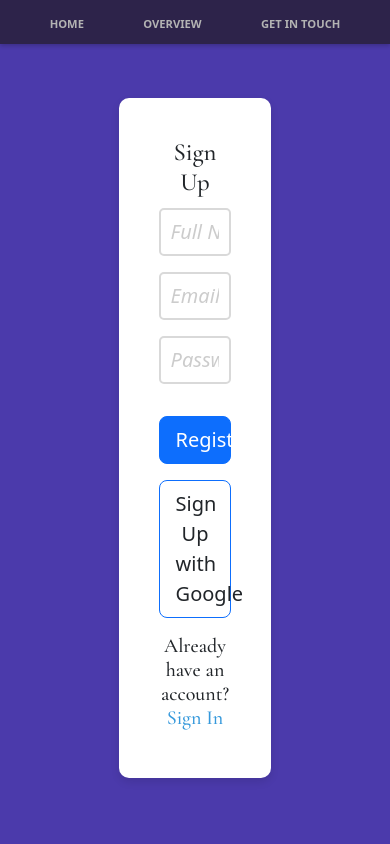
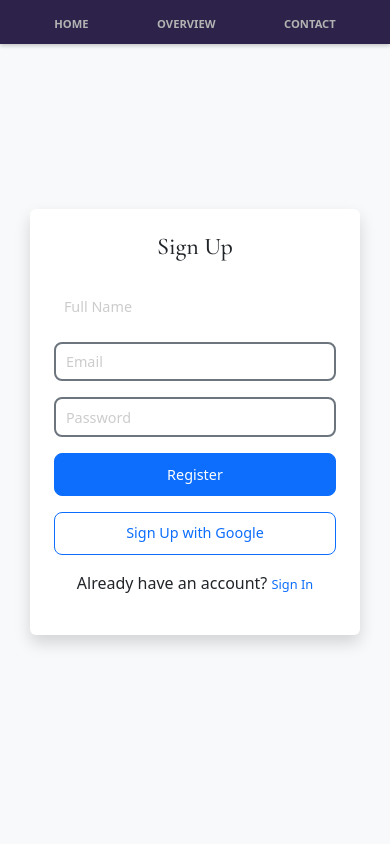
Before and after one commit to OLAKAFI/ProjectDiscovery, a React (Create React App) app: page / in a window 390 px wide. Both pictures are taken after a click on the element "Sign Up". Shown: the top 844 px of the page. Built offline with nearby package versions, Linux system fonts and the light colour scheme.

Commit message:
mobiling styling fix

```diff
--- a/src/Components/FullReportPage.js
+++ b/src/Components/FullReportPage.js
@@ -70,7 +70,7 @@ function FullReportPage() {
         <div id='wrapper'>
           <Row className='know-you-container'>
             <h2 className='my-4 text-center text-white  display-4'>Results</h2>
-            <Col  className=" ">
+            <Col  className=" pb-5">
 
                 <Form formData={formData} setFormData={setFormData} onCalculate={calculateAll} results={results} />
                 {Object.keys(results).length === 0 ? (
--- a/src/Components/SideBar/SideBar.js
+++ b/src/Components/SideBar/SideBar.js
@@ -30,17 +30,17 @@ function SideBar({ isSignedIn, handleSignOut }) {
                         </li>
                         {isSignedIn && (
                             <li>
-                                <NavLink to="/details-page">Discover Me</NavLink>
+                                <NavLink to="/details-page">Discovery</NavLink>
                             </li>
                         )}
                         <li>
-                                <NavLink to="/get-in-touch">Get in touch</NavLink>
+                                <NavLink to="/get-in-touch">Contact</NavLink>
                         </li>
 
                         {isSignedIn && (
                             <li>
                                 <NavLink to="/signout" onClick={handleSignOut}>
-                                    Sign Out
+                                    Close
                                 </NavLink>
                             </li>
                         )}
--- a/src/Components/SignInSignUpPage.js
+++ b/src/Components/SignInSignUpPage.js
@@ -1,15 +1,14 @@
 import React, { useState } from "react";
-import { Form, Button, Row } from "react-bootstrap";
+import { Form, Button, Row, Col, Container } from "react-bootstrap";
 import { useNavigate } from "react-router-dom";
 import { auth } from "./firebaseConfig"; // Firebase config file
 import {
   createUserWithEmailAndPassword,
   signInWithEmailAndPassword,
-  // signOut,
   GoogleAuthProvider,
   signInWithPopup,
 } from "firebase/auth";
-import "./register.css"; // Import custom CSS for styling if needed
+import "./register.css"; // Import custom CSS for additional styling
 
 function SignInSignUpPage({ setIsSignedIn }) {
   const [isSignUp, setIsSignUp] = useState(false); // Toggles between sign-in and sign-up
@@ -21,27 +20,17 @@ function SignInSignUpPage({ setIsSignedIn }) {
     e.preventDefault();
     try {
       if (isSignUp) {
-        // Handle user registration
-        const userCredential = await createUserWithEmailAndPassword(
-          auth,
-          email,
-          password
-        );
+        const userCredential = await createUserWithEmailAndPassword(auth, email, password);
         console.log("User signed up:", userCredential.user);
       } else {
-        // Handle user login
-        const userCredential = await signInWithEmailAndPassword(
-          auth,
-          email,
-          password
-        );
+        const userCredential = await signInWithEmailAndPassword(auth, email, password);
         console.log("User signed in:", userCredential.user);
       }
-      setIsSignedIn(true); // Set signed-in state
-      navigate("/intro", { replace: true }); // Navigate to the welcome page
+      setIsSignedIn(true);
+      navigate("/intro", { replace: true });
     } catch (error) {
       console.error("Authentication error:", error.message);
-      alert(error.message); // Show error to the user
+      alert(error.message);
     }
   };
 
@@ -50,80 +39,75 @@ function SignInSignUpPage({ setIsSignedIn }) {
     try {
       const result = await signInWithPopup(auth, provider);
       console.log("Google Sign-In successful:", result.user);
-      setIsSignedIn(true); // Set signed-in state
-      navigate("/intro", { replace: true }); // Navigate to the welcome page
+      setIsSignedIn(true);
+      navigate("/intro", { replace: true });
     } catch (error) {
       console.error("Google Sign-In error:", error.message);
-      alert(error.message); // Show error to the user
+      alert(error.message);
     }
   };
 
   return (
-    <div id="wrapper">
-      <section id="register" className="know-you-container">
-        <Row className="vh-100 justify-content-center align-items-center">
-          <div className="auth-container text-dark">
-            <h2>{isSignUp ? "Sign Up" : "Sign In"}</h2>
+    <Container fluid className="vh-100 d-flex align-items-center justify-content-center bg-light">
+      <Row className="w-100 justify-content-center">
+        <Col xs={12} sm={10} md={6} lg={4} className="auth-container p-4 shadow bg-white rounded">
+          <h2 className="text-center mb-4">{isSignUp ? "Sign Up" : "Sign In"}</h2>
           <Form onSubmit={handleFormSubmit}>
             {isSignUp && (
-                <Form.Group controlId="formFullName">
+              <Form.Group controlId="formFullName" className="mb-3">
                 <Form.Control
                   type="text"
                   placeholder="Full Name"
-                    size="lg"
-                    className="form-control-lg input-field text-dark"
+                  className="form-control-lg"
                   required
                 />
               </Form.Group>
             )}
-              <Form.Group controlId="formEmail" className="my-3">
+            <Form.Group controlId="formEmail" className="mb-3">
               <Form.Control
                 type="email"
                 placeholder="Email"
-                  size="lg"
-                  className="form-control-lg input-field text-dark"
+                className="form-control-lg border border-2  border-secondary text-dark"
                 value={email}
                 onChange={(e) => setEmail(e.target.value)}
                 required
               />
             </Form.Group>
-              <Form.Group controlId="formPassword" className="my-3">
+            <Form.Group controlId="formPassword" className="mb-3">
               <Form.Control
                 type="password"
                 placeholder="Password"
-                  size="lg"
-                  className="form-control-lg input-field text-dark"
+                className="form-control-lg border border-2  border-secondary text-dark"
                 value={password}
                 onChange={(e) => setPassword(e.target.value)}
                 required
               />
             </Form.Group>
-              <Button type="submit" size="lg" variant="primary" className="my-3 w-100">
+            <Button type="submit" size="lg" variant="primary" className="w-100 mb-3">
               {isSignUp ? "Register" : "Log In"}
             </Button>
           </Form>
           <Button
             onClick={handleGoogleSignIn}
             size="lg"
-              variant="white"
-              className="mb-3 border border-1 border-primary w-100"
+            variant="outline-primary"
+            className="w-100 mb-3"
           >
             {isSignUp ? "Sign Up with Google" : "Sign In with Google"}
           </Button>
-
-            <h5>
+          <p className="text-center">
             {isSignUp ? "Already have an account?" : "Don't have an account?"}{" "}
             <span
-                className="toggle-link text-decoration-none "
+              className="text-primary toggle-link"
               onClick={() => setIsSignUp(!isSignUp)}
+              style={{ cursor: "pointer" }}
             >
               {isSignUp ? "Sign In" : "Sign Up"}
             </span>
-            </h5>
-          </div>
+          </p>
+        </Col>
       </Row>
-      </section>
-    </div>
+    </Container>
   );
 }
 
--- a/src/Components/form.css
+++ b/src/Components/form.css
@@ -5,7 +5,7 @@
     padding: 50px;
     border-radius: 8px;
     color: white;
-    height: 100vh;
+    /* height: 100vh; */
     display: flex;
     align-items: center;
     justify-content: center;
--- a/src/Components/knowyou.css
+++ b/src/Components/knowyou.css
@@ -12,7 +12,7 @@
 .know-you-container {
   display: flex;
   flex-direction: column;
-  padding: 1rem;
+  padding: 2rem;
   background-color: #4b3aab;
   /* border-radius: 12px; */
   color: white;
--- a/src/Components/register.css
+++ b/src/Components/register.css
@@ -1,85 +1,59 @@
-/* App.css */
-.app-container {
-    display: flex;
-    height: 100vh;
-    font-family: 'YourFontFamily', sans-serif;
+.auth-container {
+    max-width: 90%;
+    padding: 20px;
 }
 
-  /* .sidebar {
-    width: 250px;
-    background-color: #2c3e50;
-    color: white;
-    padding: 20px;
-  } */
-
-  /* .sidebar-list {
-    list-style-type: none;
-    padding: 0;
-  } */
-
-  /* .sidebar-list li {
-    margin: 10px 0;
-    cursor: pointer;
-  } */
-
-.main-content {
-    flex: 1;
-    display: flex;
-    align-items: center;
-    justify-content: center;
-    /* background-color: #ecf0f1; */
+h2 {
+    font-size: 1.8rem;
 }
 
-.auth-container {
-    text-align: center;
-    width: 40%;
-    background: white;
-    padding: 40px;
-    border-radius: 10px;
-    box-shadow: 0 4px 8px rgba(0, 0, 0, 0.1);
+.form-control-lg {
+    font-size: 1rem;
+    padding: 0.8rem;
 }
 
-/* .auth-form {
-    margin-top: 20px;
-} */
-
-.input-field {
-    width: 100%;
-    padding: 10px;
-    margin: 10px 0;
-    border: 2px solid #bdc3c7;
-    border-radius: 5px;
+.btn-lg {
+    font-size: 1rem;
+    padding: 0.8rem;
 }
 
-.auth-button {
-    width: 100%;
-    padding: 10px;
-    background-color: #3498db;
-    color: white;
-    border: none;
-    border-radius: 5px;
+.toggle-link {
+    font-size: 0.9rem;
     cursor: pointer;
 }
 
-.auth-button:hover {
-    background-color: #2980b9;
+@media (max-width: 576px) {
+    .auth-container {
+      padding: 15px;
+      border-radius: 10px;
+    }
+
+    h2 {
+      font-size: 1.5rem;
+    }
+
+    .form-control-lg {
+      font-size: 0.9rem;
+      padding: 0.6rem;
+    }
+
+    .btn-lg {
+      font-size: 0.9rem;
+      padding: 0.6rem;
+    }
+
+    .toggle-link {
+      font-size: 0.8rem;
+    }
 }
 
-.toggle-link {
-    color: #3498db;
-    cursor: pointer;
-}
-
-.dashboard {
-    text-align: center;
-}
 
 /* General placeholder styling */
 .input-field::placeholder,
 .form-control::placeholder {
     color: #888; /* Light gray */
-    opacity: 1; /* Ensure visibility */
-    font-style: italic; /* Optional */
+
+
 }
 
 /* For dark themes */
```
Lines whose indentation alone changed are shown as unchanged.
